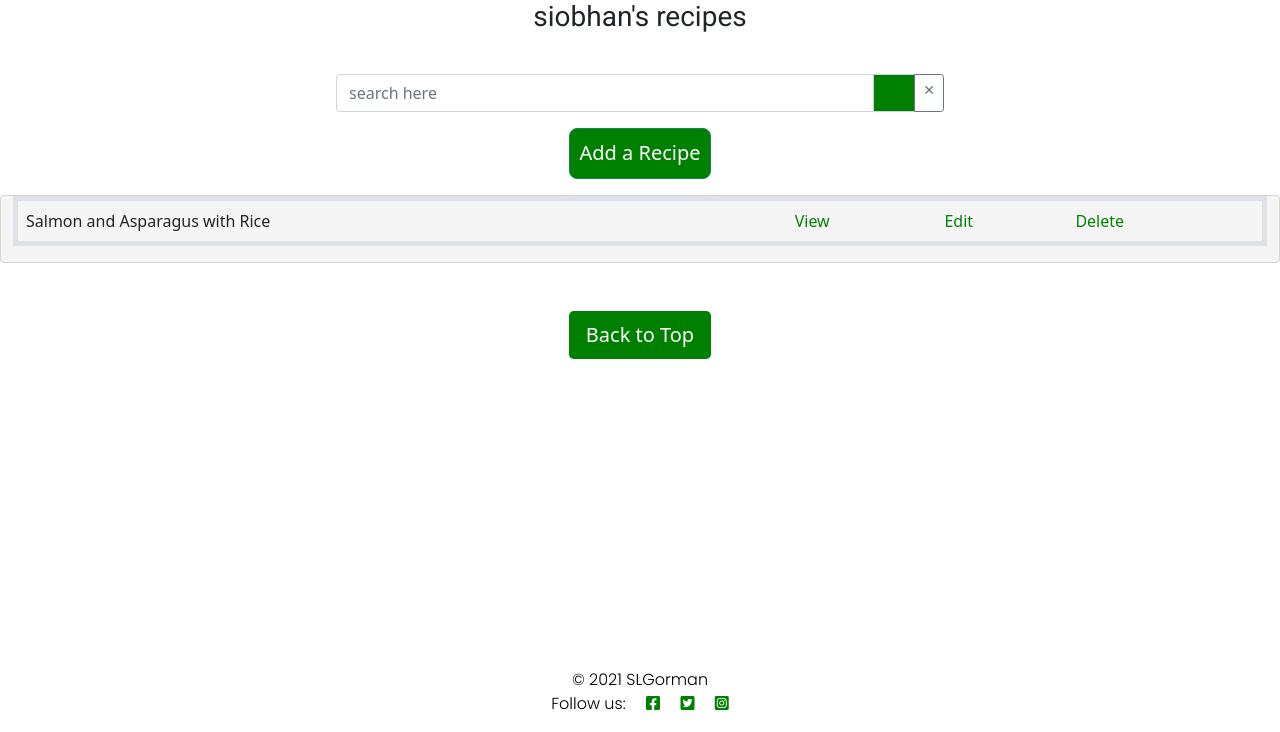
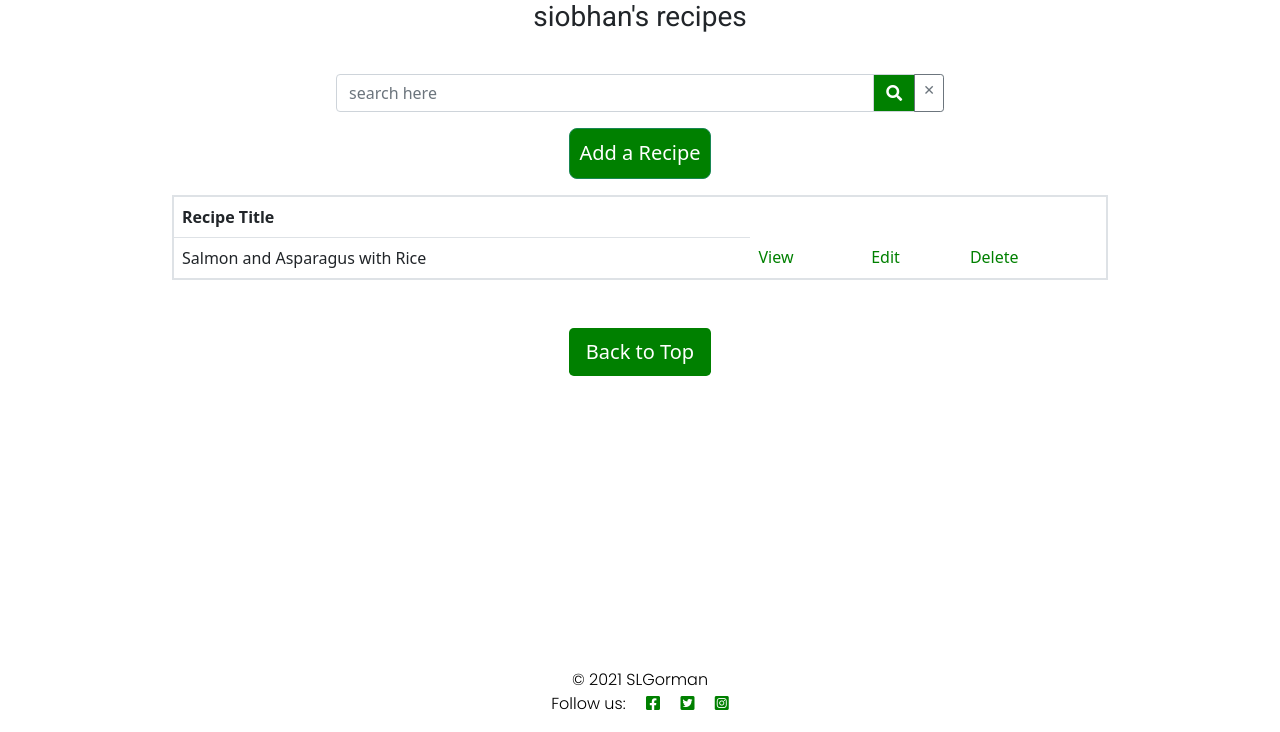
Before and after one commit to siobhanlgorman/favoureats, a Django app: page /myrecipes/ in a window 1280 px wide. Shown: the part 68-800 px from the top of the page. Run offline with Django 3.2, Linux system fonts and the light colour scheme; a user stored in the database is signed in; data comes from the database, SQL or seed files in the repository.

Commit message:
Add message for empty search result on recipes page

```diff
--- a/static/css/style.css
+++ b/static/css/style.css
@@ -162,9 +162,15 @@ a.page-link {
     margin: 1rem;
 }
 
+/* button styling */
+
 .grn-btn {
     color: white;
     background-color: green;
+}
+
+.grn-btn i {
+    color: white;
 }
 
 /* search bar */
@@ -194,7 +200,7 @@ a.page-link {
 }
 
 table {
-    border: 5px solid grey;
+    border: 2px solid grey;
 }
 
 .recipe-search {
--- a/templates/base.html
+++ b/templates/base.html
@@ -8,15 +8,15 @@
   <title>Favoureats</title>
   <link rel="preconnect" href="https://fonts.gstatic.com" crossorigin>
   <link href="https://fonts.googleapis.com/css2?family=Poppins:wght@300&family=Roboto&display=swap" rel="stylesheet">
-  <link rel="icon" type="image/png" href="{% static 'favicon-16x16.png' %}" />
+  <!-- <link rel="icon" type="image/png" href="{% static 'favicon-16x16.png' %}" /> -->
   <link rel="stylesheet" href="https://cdnjs.cloudflare.com/ajax/libs/font-awesome/5.15.4/css/all.min.css">
   <link href="https://cdn.jsdelivr.net/npm/bootstrap@5.1.3/dist/css/bootstrap.min.css" rel="stylesheet"
     integrity="sha384-1BmE4kWBq78iYhFldvKuhfTAU6auU8tT94WrHftjDbrCEXSU1oBoqyl2QvZ6jIW3" crossorigin="anonymous">
-  <link rel="apple-touch-icon" sizes="180x180" href="/static/images/apple-touch-icon.png">
-  <link rel="icon" type="image/png" sizes="32x32" href="/static/images/favicon-32x32.png">
-  <link rel="icon" type="image/png" sizes="16x16" href="/static/images/favicon-16x16.png">
-  <link rel="manifest" href="/static/images/site.webmanifest">
-  <link rel="mask-icon" href="/safari-pinned-tab.svg" color="#5bbad5">
+  <link rel="apple-touch-icon" sizes="180x180" href="{% static 'images/apple-touch-icon.png' %}">
+  <link rel="icon" type="image/png" sizes="32x32" href="{% static 'images/favicon-32x32.png' %}">
+  <link rel="icon" type="image/png" sizes="16x16" href="{% static 'images/favicon-16x16.png' %}">
+  <link rel="manifest" href="{% static 'images/site.webmanifest' %}">
+  <link rel="mask-icon" href="{% static 'safari-pinned-tab.svg' %}" color="#5bbad5">
   <link rel='shortcut icon' type='image/x-icon' href='favicon.ico' />
   <meta name="msapplication-TileColor" content="#da532c">
   <meta name="theme-color" content="#ffffff">
--- a/templates/myrecipes.html
+++ b/templates/myrecipes.html
@@ -15,8 +15,8 @@
         <div class="col-lg-6 text-center mt-3  mx-auto search-bar">
             <form method="GET" action="" class="recipe-search" role="search">
                 <div class="input-group mb3">
-                    <input type="text" name="search-area" class="form-control mr-sm-2" placeholder="search here" aria-label="Search the recipes"
-                        value="{{search_input}}" required>
+                    <input type="text" name="search-area" class="form-control mr-sm-2" placeholder="search here"
+                        aria-label="Search the recipes" value="{{search_input}}" required>
                     <button type="submit" class="input-group-text grn-btn mr-sm-2" value="Search"><i
                             class="fa fa-search"></i></button>
                     <a href="{% url 'myrecipes' %}" class="btn btn-outline-secondary btn-sm">&#x2715;</a>
@@ -31,14 +31,14 @@
         </div>
     </div>
 
-    <div class="row">
-        <div class="card">
-            <div class="col">
+    <div class="row justify-content-center">
+        <!-- <div class="card"> -->
+            <div class="col-xs-12 col-md-9 col-md-offset-2">
 
                 <table class="table">
-                    <!-- <tr>
-                <th>Recipe</th>
-            </tr> -->
+                    <tr>
+                        <th>Recipe Title</th>
+                    </tr>
                     {% for recipe in recipe %}
                     <tr>
                         <td>{{ recipe.title }}</td>
@@ -52,7 +52,7 @@
                 </table>
 
             </div>
-        </div>
+        <!-- </div> -->
     </div>
     <div class="row button-container">
         <div class="col text-center">
--- a/templates/recipes.html
+++ b/templates/recipes.html
@@ -19,6 +19,7 @@
                     <a href="{% url 'recipes' %}" class="btn btn-outline-secondary btn-sm">&#x2715;</a>
                 </div>
             </form>
+
         </div>
     </div>
 
@@ -67,6 +68,8 @@
             </div>
             <div class="row">
                 {% endif %}
+                {% empty %}
+                <h3>No recipes to view</h3>
                 {% endfor %}
             </div>
         </div>
```
Also changed, not shown: README.md, static/android-chrome-192x192.png (added), static/android-chrome-256x256.png (added), static/android-chrome-512x512.png (added), static/apple-touch-icon.png (added), static/favicon-32x32.png (added).
